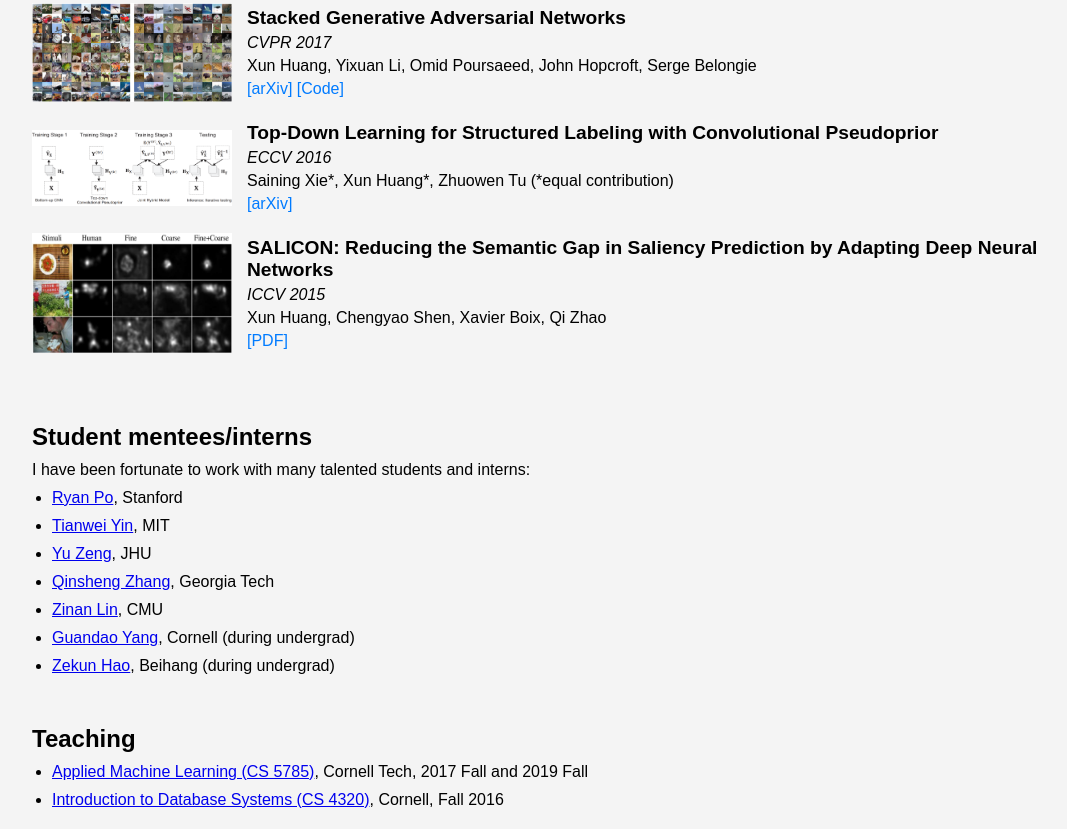
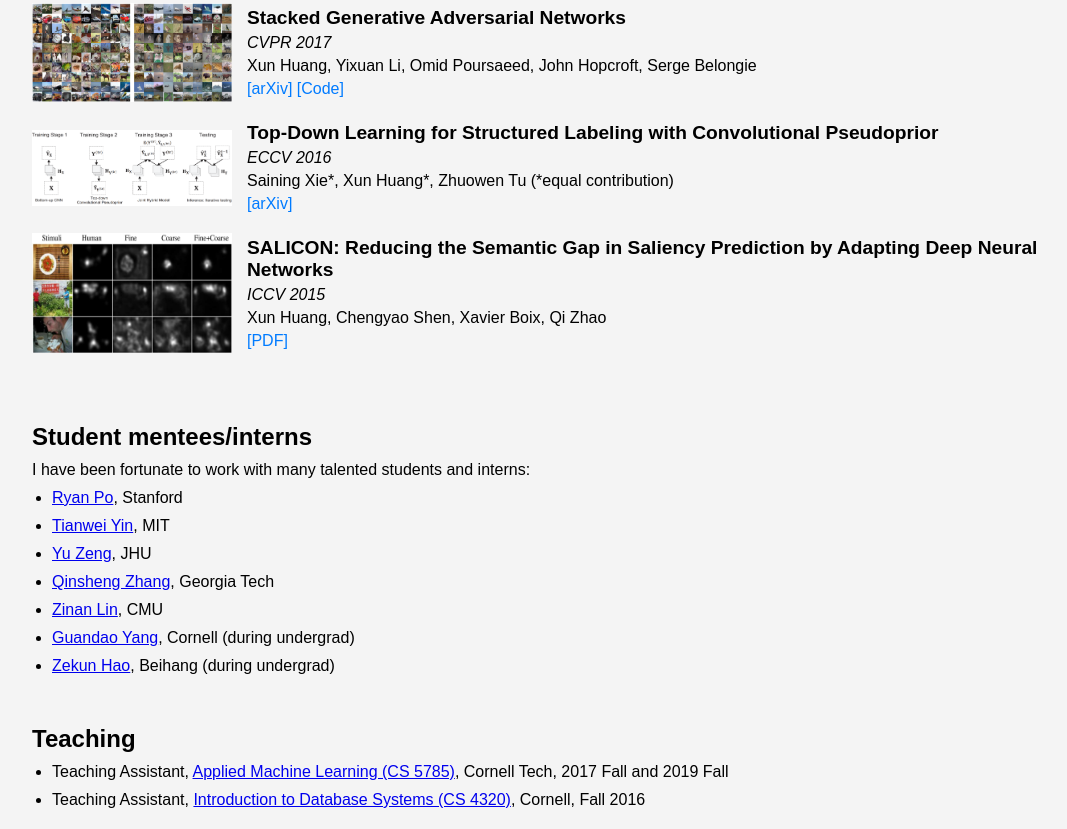
Before and after one commit to xunhuang1995/xunhuang1995.github.io, a plain HTML site: page index.html in a window 1280 px wide. Shown: the part 2204-3033 px from the top of the page, without its empty margins (96-1163 px from the left). Drawn offline with Linux system fonts and the light colour scheme; files whose address does not match are found by name.

Commit message:
Update index.html

```diff
--- a/index.html
+++ b/index.html
@@ -252,8 +252,8 @@
         <div class="container">
             <h2>Teaching</h2>
             <ul>
-                <li><a href="https://cornelltech.github.io/cs5785-fall-2019/index.html">Applied Machine Learning (CS 5785)</a>, Cornell Tech, 2017 Fall and 2019 Fall</li>
-                <li><a href="https://www.cs.cornell.edu/courses/cs4320/2016fa/">Introduction to Database Systems (CS 4320)</a>, Cornell, Fall 2016</li>
+                <li>Teaching Assistant, <a href="https://cornelltech.github.io/cs5785-fall-2019/index.html">Applied Machine Learning (CS 5785)</a>, Cornell Tech, 2017 Fall and 2019 Fall</li>
+                <li>Teaching Assistant, <a href="https://www.cs.cornell.edu/courses/cs4320/2016fa/">Introduction to Database Systems (CS 4320)</a>, Cornell, Fall 2016</li>
             </ul>
         </div>
     </section>
```
